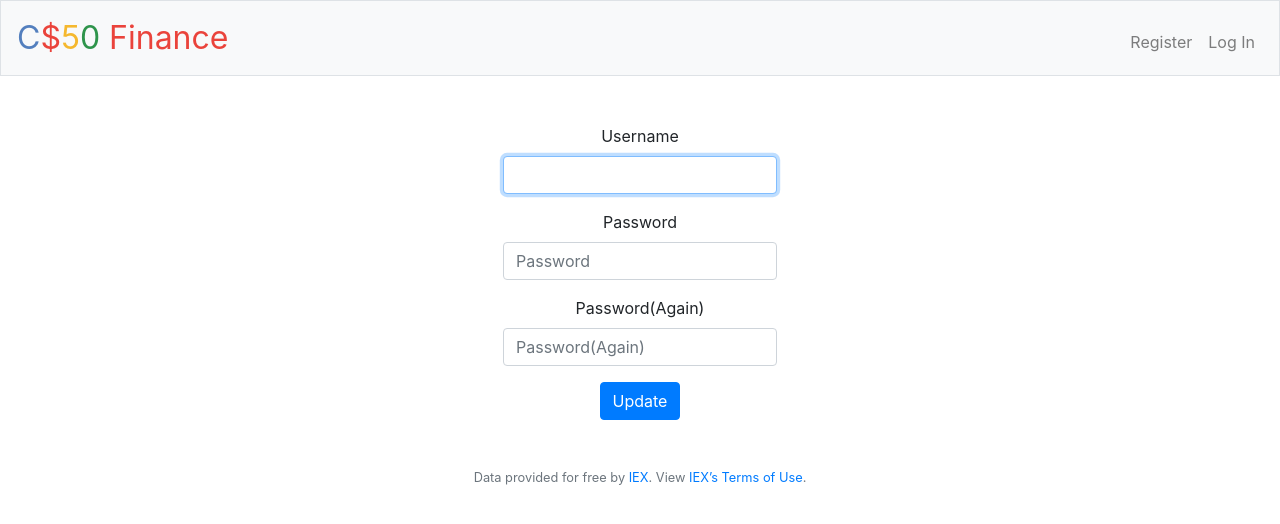
After one commit to hwakabh/edx-cs50-c, a Flask app: template tracks/finance/templates/profile.html in a window 1280 px wide. The commit adds this page. Shown: the top 524 px of the page. Run offline with Flask 2, Linux system fonts and the light colour scheme; the template is opened without the code that fills it, so the values that code supplies are empty; some libraries are stand-ins or nearby versions.

Commit message:
Added new features to change username/password.

```diff
--- a/tracks/finance/application.py
+++ b/tracks/finance/application.py
@@ -228,6 +228,46 @@ def logout():
     return redirect("/")
 
 
+@app.route("/profile", methods=["GET", "POST"])
+@login_required
+def profile():
+    user_id = session['user_id']
+    user_profile = db.execute("SELECT * FROM users WHERE id = :user_id", user_id=user_id)[0]
+
+    if request.method == "GET":
+        return render_template("profile.html", account=user_profile)
+
+    elif request.method == "POST":
+        new_username = request.form.get("username")
+
+        # Case if user did not update their username, apply current one
+        if new_username == '':
+            new_username = user_profile['username']
+        else:
+            # Case if username already taken
+            rows = db.execute("SELECT * FROM users WHERE username = :username", username=new_username)
+            if len(rows):
+                return apology("Provided username already taken.")
+
+        new_password = request.form.get("confirmation")
+        print(new_password)
+        print(generate_password_hash(new_password))
+        print(user_profile['hash'])
+
+        # Case if user would provide same password as current one
+        if generate_password_hash(new_password) == user_profile['hash']:
+            return apology("New password should not be same as old one.")
+
+        else:
+            db.execute(
+                "UPDATE users SET username = :username, hash = :new_password WHERE id = :user_id",
+                username=new_username,
+                new_password=generate_password_hash(new_password),
+                user_id=user_id
+            )
+            return redirect("/")
+
+
 @app.route("/quote", methods=["GET", "POST"])
 @login_required
 def quote():
--- a/tracks/finance/templates/layout.html
+++ b/tracks/finance/templates/layout.html
@@ -40,6 +40,7 @@
                         <li class="nav-item"><a class="nav-link" href="/history">History</a></li>
                     </ul>
                     <ul class="navbar-nav ml-auto mt-2">
+                        <li class="nav-item"><a class="nav-link" href="/profile">Profile</a></li>
                         <li class="nav-item"><a class="nav-link" href="/logout">Log Out</a></li>
                     </ul>
                 {% else %}
--- /dev/null
+++ b/tracks/finance/templates/profile.html
@@ -0,0 +1,36 @@
+{% extends "layout.html" %}
+
+{% block title %}
+    Profile
+{% endblock %}
+
+{% block main %}
+    <form action="/profile" method="post">
+        <div class="form-group">
+            <label for="username">Username</label>
+            <br>
+            <input id="username" autocomplete="off" autofocus class="form-control" name="username" placeholder="{{ account['username'] }}" type="text">
+        </div>
+        <div class="form-group">
+            <label for="password">Password</label>
+            <br>
+            <input id="password" autocomplete="off" class="form-control" name="password" placeholder="Password" type="password">
+        </div>
+        <div class="form-group">
+            <label for="confirmation">Password(Again)</label>
+            <br>
+            <input id="confirmation" class="form-control" name="confirmation" placeholder="Password(Again)" type="password">
+        </div>
+        <button id="submit-button" class="btn btn-primary" type="submit">Update</button>
+    </form>
+{% endblock %}
+
+{% block script %}
+    document.querySelector('#submit-button').onclick = function() {
+        if (document.querySelector('#password').value === document.querySelector('#confirmation').value) {
+            alert('Valid password');
+        } else {
+            alert('Password should be matched.');
+        }
+    }
+{% endblock %}
```
